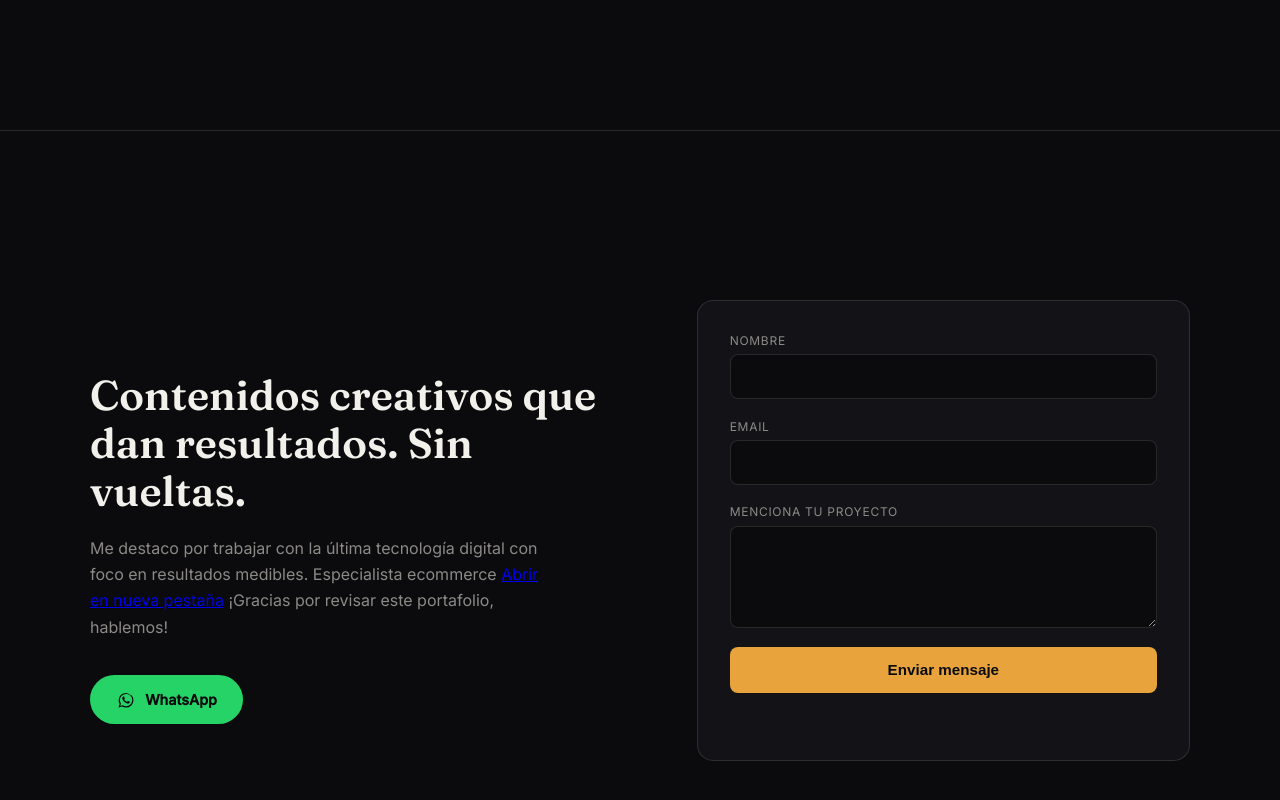
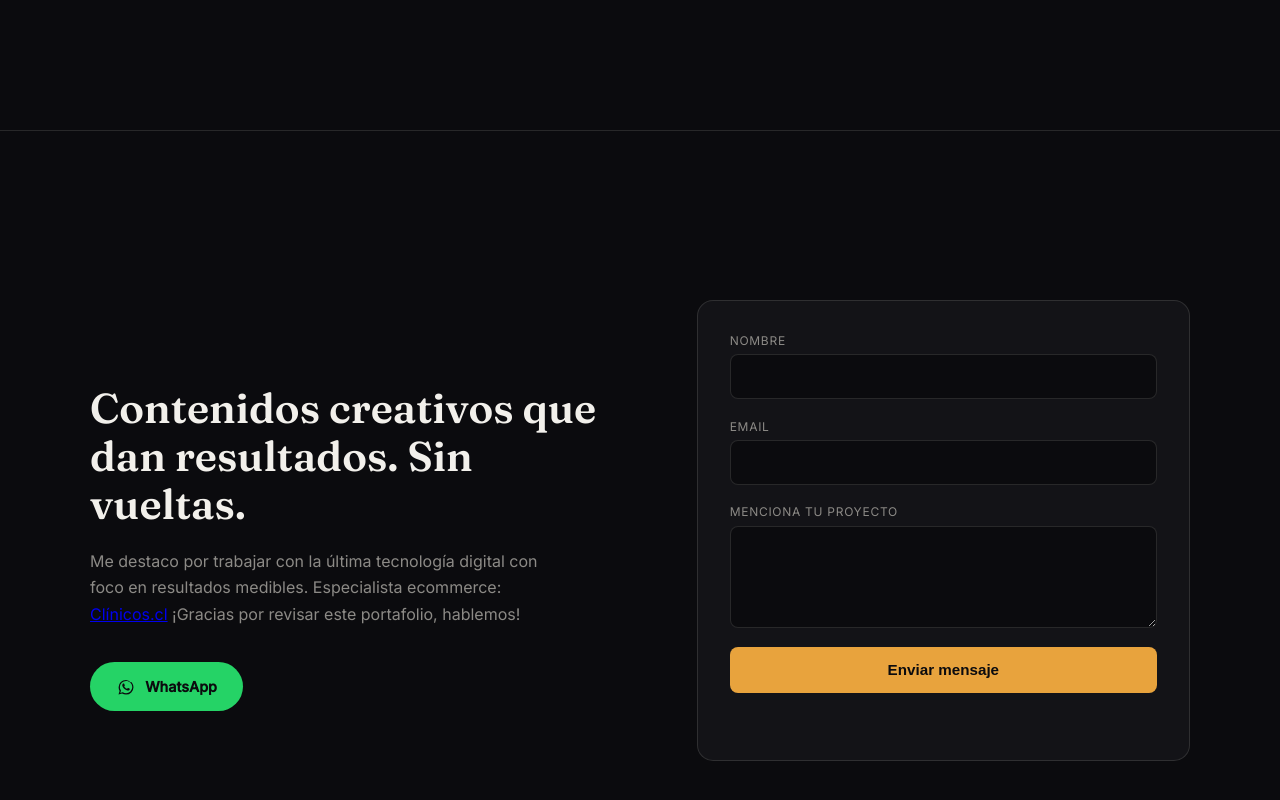
Before and after one commit to sportneck-rgb/portafolio, a plain HTML site: page index.html in a window 1280 px wide. Shown: the part 4830-5630 px from the top of the page. Drawn offline with Linux system fonts and the light colour scheme.

Commit message:
Update index.html

```diff
--- a/index.html
+++ b/index.html
@@ -482,7 +482,7 @@
         <p class="eyebrow">Hablemos de su marca proyecto digital</p>
         <h2 class="cta-title">Contenidos creativos que dan resultados. Sin vueltas.</h2>
         <p class="cta-text">
-          Me destaco por trabajar con la última tecnología digital con foco en resultados medibles. Especialista ecommerce <a href="https://www.clinicos.cl/" target="_blank" rel="noopener noreferrer">Abrir en nueva pestaña</a>
+          Me destaco por trabajar con la última tecnología digital con foco en resultados medibles. Especialista ecommerce: <a href="https://www.clinicos.cl/" target="_blank" rel="noopener noreferrer">Clínicos.cl</a>
  ¡Gracias por revisar este portafolio, hablemos!
         </p>
         <a
```
